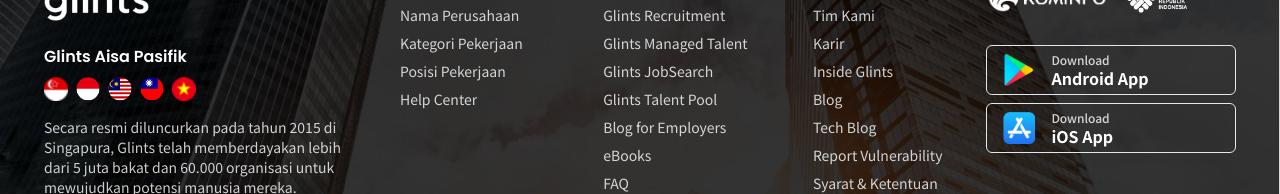
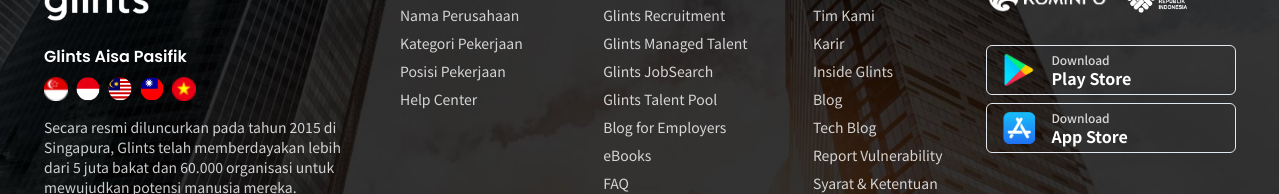
Before and after one commit to shendrongddv/20230906-Glints-Clone-Next, a Next.js app: page / in a window 1280 px wide. Shown: the part 996-1190 px from the top of the page. Built offline with nearby package versions, Linux system fonts and the light colour scheme.

Commit message:
20230906 : Footer

```diff
--- a/components/footer/footer-body.tsx
+++ b/components/footer/footer-body.tsx
@@ -108,7 +108,7 @@
             <div className="flex flex-col gap-1">
               <span className="text-xs leading-none">Download</span>
               <span className="text-base font-semibold leading-none text-white">
-                Android App
+                Play Store
               </span>
             </div>
           </Link>
@@ -136,7 +136,7 @@
             <div className="flex flex-col gap-1">
               <span className="text-xs leading-none">Download</span>
               <span className="text-base font-semibold leading-none text-white">
-                iOS App
+                App Store
               </span>
             </div>
           </Link>
```
